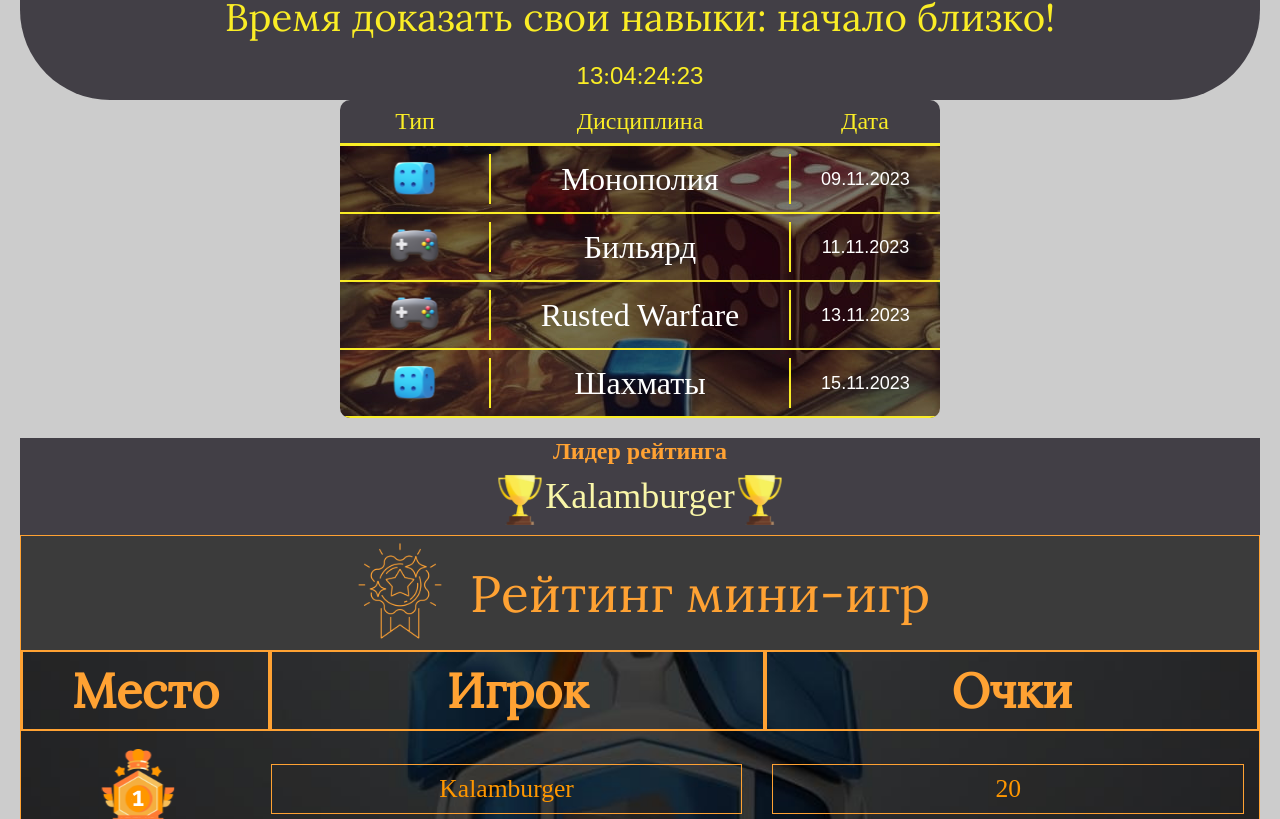
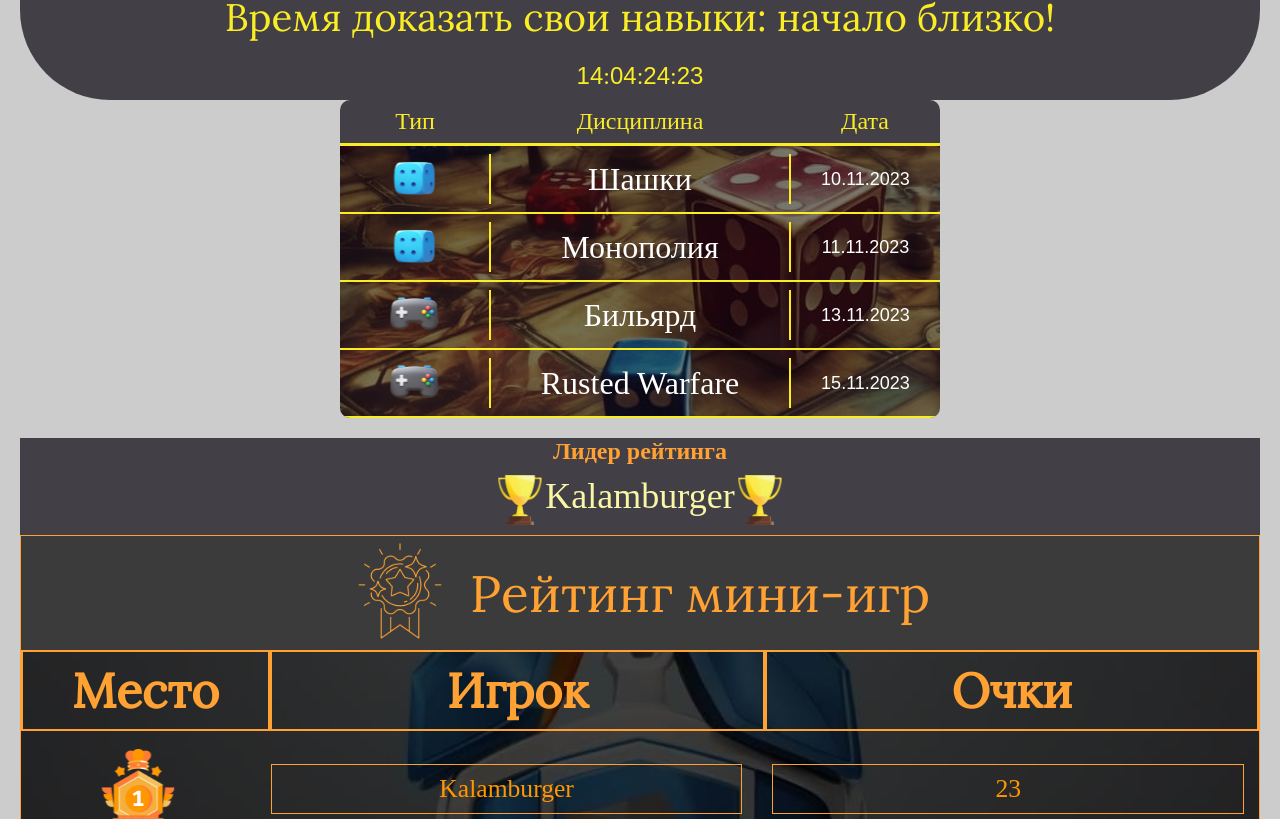
Before and after one commit to Akula3331/TourneyX, a React (Create React App) app: page / in a window 1280 px wide. Shown: the part 341-1160 px from the top of the page. Built offline with nearby package versions, Linux system fonts and the light colour scheme; a web font is replaced by a local one.

Commit message:
modified:   public/players.json 	modified:   src/components/TimeCon/TimeCon.jsx 	modified:   src/pages/MainPage/MainPage.jsx 	modified:   src/pages/PageInfo/PageInfo.jsx

```diff
--- a/public/players.json
+++ b/public/players.json
@@ -2,10 +2,10 @@
     "players": [
       {
         "name": "Kalamburger",
-        "points":20,
+        "points":23,
         "megapoint":0,
         "games": [
-          { "name": "Шахматы", "firstPlace": 0, "secondPlace": 0, "thirdPlace": 0, "fourthPlace": 0 },
+          { "name": "Шахматы", "firstPlace": 1, "secondPlace": 0, "thirdPlace": 0, "fourthPlace": 0 },
           { "name": "Шашки", "firstPlace": 0, "secondPlace": 0, "thirdPlace": 1, "fourthPlace": 0 },
           { "name": "Blur", "firstPlace": 0, "secondPlace": 0, "thirdPlace": 0, "fourthPlace": 0 },
           { "name": "Дурак", "firstPlace": 1, "secondPlace": 0, "thirdPlace": 0, "fourthPlace": 1 },
@@ -29,10 +29,10 @@
       },
       {
         "name": "Betito",
-        "points":15,
+        "points":16,
         "megapoint":0,
         "games": [
-          { "name": "Шахматы", "firstPlace": 0, "secondPlace": 0, "thirdPlace": 0, "fourthPlace": 0 },
+          { "name": "Шахматы", "firstPlace": 0, "secondPlace": 0, "thirdPlace": 1, "fourthPlace": 0 },
           { "name": "Шашки", "firstPlace": 1, "secondPlace": 0, "thirdPlace": 0, "fourthPlace": 0 },
           { "name": "Blur", "firstPlace": 0, "secondPlace": 0, "thirdPlace": 0, "fourthPlace": 0 },
           { "name": "Дурак", "firstPlace": 0, "secondPlace": 1, "thirdPlace": 0, "fourthPlace": 1 },
@@ -83,10 +83,10 @@
       },
       {
         "name": "CFKN",
-        "points":11 ,
+        "points":13 ,
         "megapoint":0,
         "games": [
-          { "name": "Шахматы", "firstPlace": 0, "secondPlace": 0, "thirdPlace": 0, "fourthPlace": 0 },
+          { "name": "Шахматы", "firstPlace": 0, "secondPlace": 1, "thirdPlace": 0, "fourthPlace": 0 },
           { "name": "Шашки", "firstPlace": 0, "secondPlace": 1, "thirdPlace": 0, "fourthPlace": 0 },
           { "name": "Blur", "firstPlace": 0, "secondPlace": 0, "thirdPlace": 0, "fourthPlace": 0 },
           { "name": "Дурак", "firstPlace": 0, "secondPlace": 1, "thirdPlace": 1, "fourthPlace": 0 },
--- a/src/components/TimeCon/TimeCon.jsx
+++ b/src/components/TimeCon/TimeCon.jsx
@@ -4,29 +4,28 @@ import BlockTime from "../BlockTime/BlockTime";
 
 export default function TimeCon({ onFirstDateFromChild }) {
   const initialData = [
-
+    {
+      img: "/icons/timeIcon/dice.svg",
+      dis: "Шашки",
+      data: "10.11.2023",
+    },
     {
       img: "/icons/timeIcon/dice.svg",
       dis: "Монополия",
-      data: "09.11.2023",
+      data: "11.11.2023",
     },
     {
       img: "/icons/timeIcon/gamecontroller.svg",
       dis: "Бильярд",
-      data: "11.11.2023",
+      data: "13.11.2023",
       pNum: ["Kalamburger", "Betito", "Gorbatic", "CFKN"],
     },
     {
       img: "/icons/timeIcon/gamecontroller.svg",
       dis: "Rusted Warfare",
-      data: "13.11.2023",
+      data: "15.11.2023",
     },
-    {
-      img: "/icons/timeIcon/dice.svg",
-      dis: "Шахматы",
-      data: "15.11.2023",
-      pNum: ["Kalamburger", "Betito", "Gorbatic", "CFKN"],
-    },
+
   ];
 
   // 'Gorbatic', 'Betito','CFKN','Kalamburger'
--- a/src/pages/MainPage/MainPage.jsx
+++ b/src/pages/MainPage/MainPage.jsx
@@ -53,7 +53,7 @@ export default function MainPage() {
       <p>Чекните новое обновление</p>
       </div>
       <div className={cls.main}>
-        <CountdownTimer targetDate={new Date("2023-11-14T00:00:00")} text='Отсчет до глобального турнира'/>
+        <CountdownTimer targetDate={new Date("2023-11-16T00:00:00")} text='Отсчет до глобального турнира'/>
       </div>
       <div className={cls.taimer}>
         <CountdownTimer targetDate={targetDate} name={gameName} text='Время доказать свои навыки: начало близко!' />
--- a/src/pages/PageInfo/PageInfo.jsx
+++ b/src/pages/PageInfo/PageInfo.jsx
@@ -108,7 +108,7 @@ export default function PageInfo() {
         <p className={cls.item}>За 1-е место в глобальном турнире: 9 баллов</p>
         <p className={cls.item}>За 2-е место в глобальном турнире: 7 балла</p>
         <p className={cls.item}>За 3-е место в глобальном турнире: 5 балла</p>
-        <p className={cls.item}>За 4-е место в глобальном турнире: 3 балл</p>
+        <p className={cls.item}>За 4-е место в глобальном турнире: 1 балл</p>
 
         <p className={cls.subtitle}>Приятной игры и удачи в соревнованиях!</p>
       </div>
```
